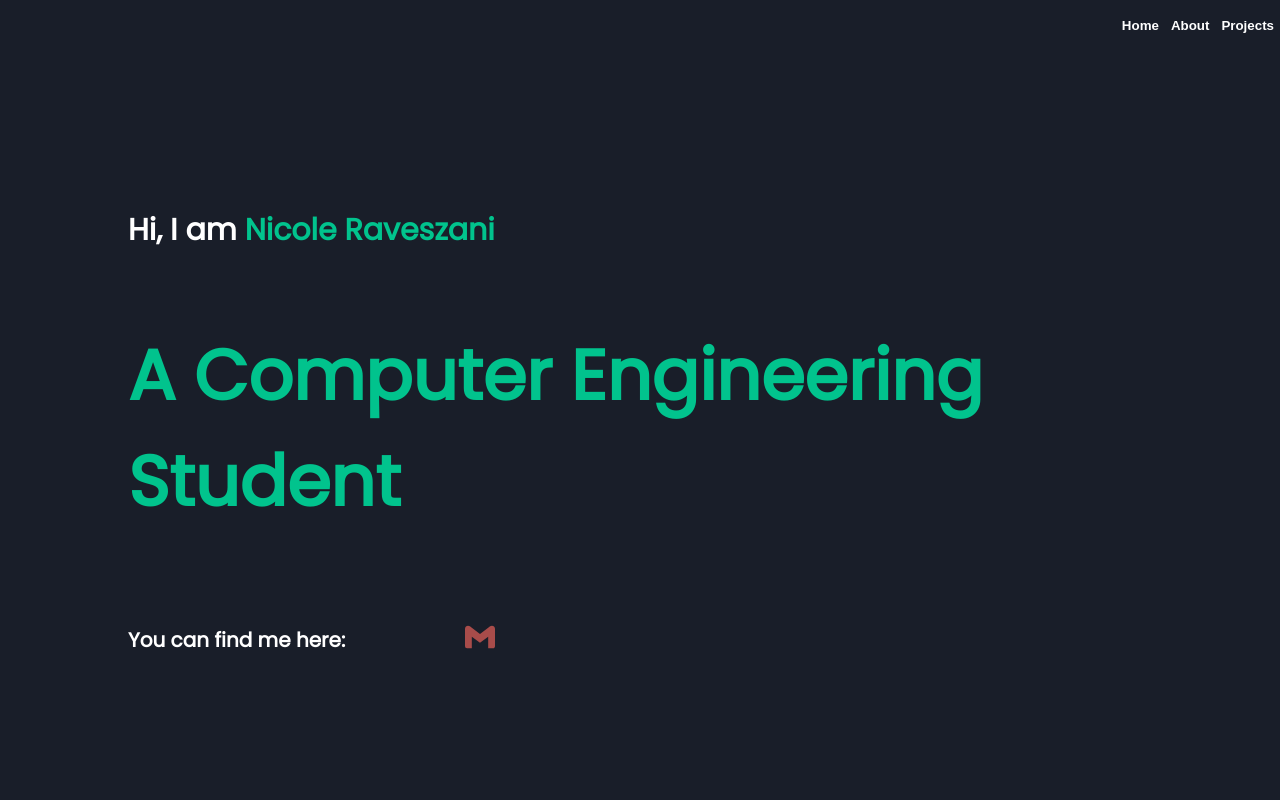
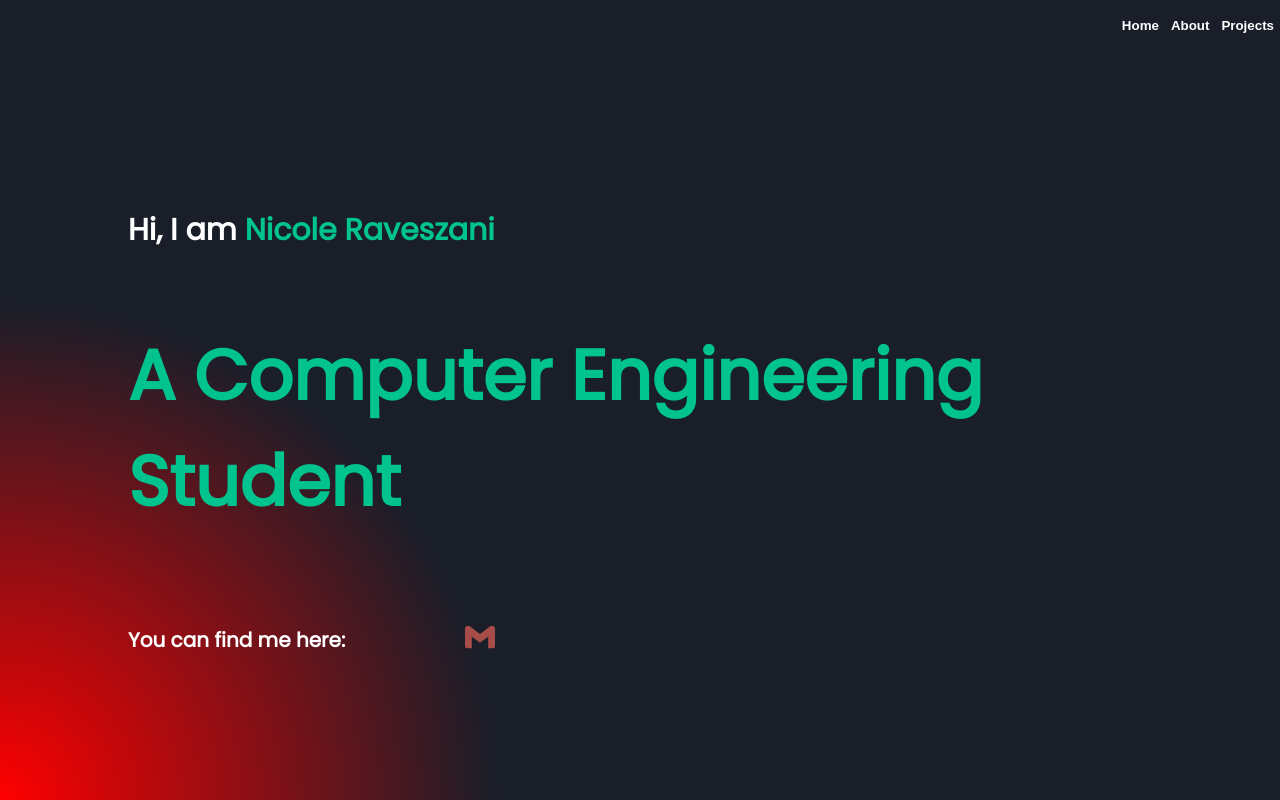
Before and after one commit to nravesz/Portfolio, a React (Create React App) app in the folder front/: page / in a window 1280 px wide. Built offline with nearby package versions, Linux system fonts and the light colour scheme; some icons are missing; the HTML template or start-up script is replaced by a standard one.

Commit message:
working in the background

```diff
--- a/front/src/components/base/Layout.tsx
+++ b/front/src/components/base/Layout.tsx
@@ -8,6 +8,8 @@ type Props = {
 const Layout = ({children}: Props) => {
     return (
         <div className='layout-div'>
+            <div className="layout-base"/>
+            <div className='layout-animated'/>
             {children}
         </div>
     );
--- a/front/src/components/base/styles/Layout.scss
+++ b/front/src/components/base/styles/Layout.scss
@@ -32,6 +32,59 @@
 .layout-div {
     width: 100vw;
     height: 100vh;
-    background: $background;
+    //background: $background;
+    overflow-y: auto;
+    position: relative;
+};
+
+.layout-base,
+.layout-animated {
+    position: absolute;
+    top: 0;
+    left: 0;
+    width: 100vw;
+    height: 100vh;
     overflow-y: auto;
 };
+
+.layout-base {
+    background: $background;
+    z-index: -2;
+  }
+
+  .layout-animated {
+    background: radial-gradient(circle at 0% 100%, red, transparent 500px);
+    z-index: -1;
+  }
+
+
+// .layout-base {
+//     width: 100vw;
+//     height: 100vh;
+//     background: $background;
+//     overflow-y: auto;
+//     position: absolute;
+//     z-index: -2;
+// };
+
+// .layout-animated {
+//     //animation: layout 1s ease-in-out;
+//     position: absolute;
+//     top: 0;
+//     left: 0;
+//     width: 100vw;
+//     height: 100vh;
+//     background: radial-gradient(circle at 0% 100%, red, transparent 500px);
+//     z-index: -1;
+//     position: absolute;
+//     overflow-y: auto;
+// };
+
+@keyframes layout {
+    0% {
+        opacity: 0;
+    }
+    100% {
+        opacity: 1;
+    }
+};
--- a/front/src/components/home/styles/SitesIcons.scss
+++ b/front/src/components/home/styles/SitesIcons.scss
@@ -6,4 +6,7 @@
 
 .icons {
     font-size: 30px;
+    &:hover {
+        font-size: 35px;
+    }
 };
```
